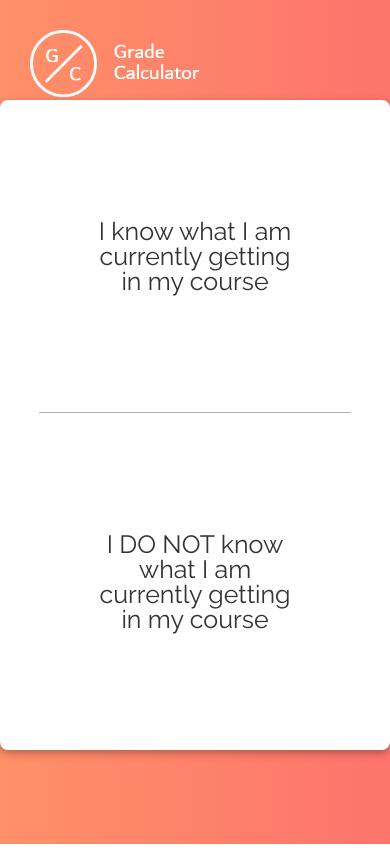
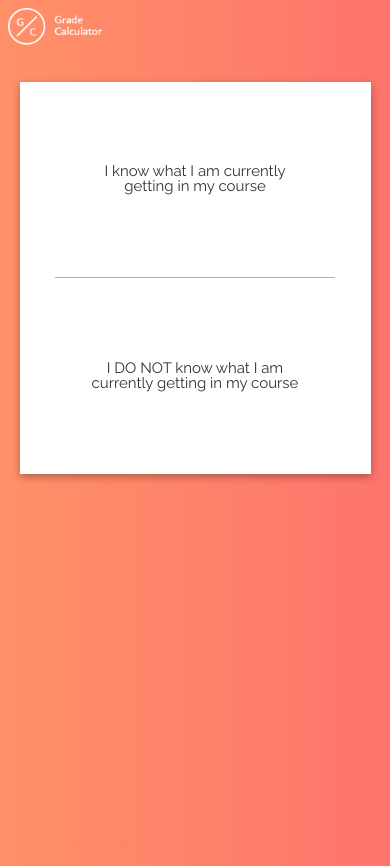
Before and after one commit to cg15255/gradeCalculator, a website: page index.html in a window 390 px wide. Before the commit the page ends 844 px from the top, so only its background shows below. Drawn offline with Linux system fonts and the light colour scheme.

Commit message:
finalize responsive styles

```diff
--- a/index.css
+++ b/index.css
@@ -46,6 +46,16 @@ header img {
   max-width: 18rem;
 }
 
+@media (max-width: 845px) {
+  header img {
+    width: 100px;
+  }
+  header {
+    padding: 1.25rem;
+    height: initial;
+  }
+}
+
 main {
   height: calc(100vh - 10rem);
 }
@@ -54,12 +64,30 @@ main {
   max-width: 75rem;
   background: white;
   height: 65rem;
-  margin: auto;
+  margin: 0 auto;
   border-radius: 8px;
   box-shadow: 0 3px 8px rgba(0, 0, 0, 0.3);
   display: flex;
   flex-direction: column;
   position: relative;
+}
+
+@media (max-width: 845px) and (max-height: 850px) {
+  .app {
+    border-radius: 0;
+    width: 90%;
+    margin-top: 4rem;
+    height: 50%;
+  }
+  .app.knowCurrentGrade {
+    height: 75%;
+  }
+}
+
+@media (max-width: 475px) {
+  html {
+    font-size: 6px;
+  }
 }
 
 .app h3 {
```
